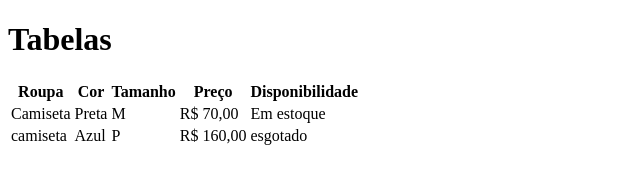
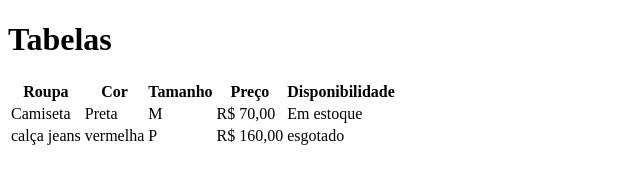
Before and after one commit to juliano-g-saides/aula-tabela, a plain HTML site: page index.html in a window 1280 px wide. Shown: the whole page, without its empty margins (0-640 px from the left). Drawn offline with Linux system fonts and the light colour scheme.

Commit message:
trocado de camiseta para calça jeans/ azul para vermelho

```diff
--- a/index.html
+++ b/index.html
@@ -26,8 +26,8 @@
         </tr>
         <tr>
 
-            <td>camiseta</td>
-            <td>Azul</td>
+            <td>calça jeans</td>
+            <td>vermelha</td>
             <td>P</td>
             <td>R$ 160,00</td>
             <td>esgotado</td>
```
